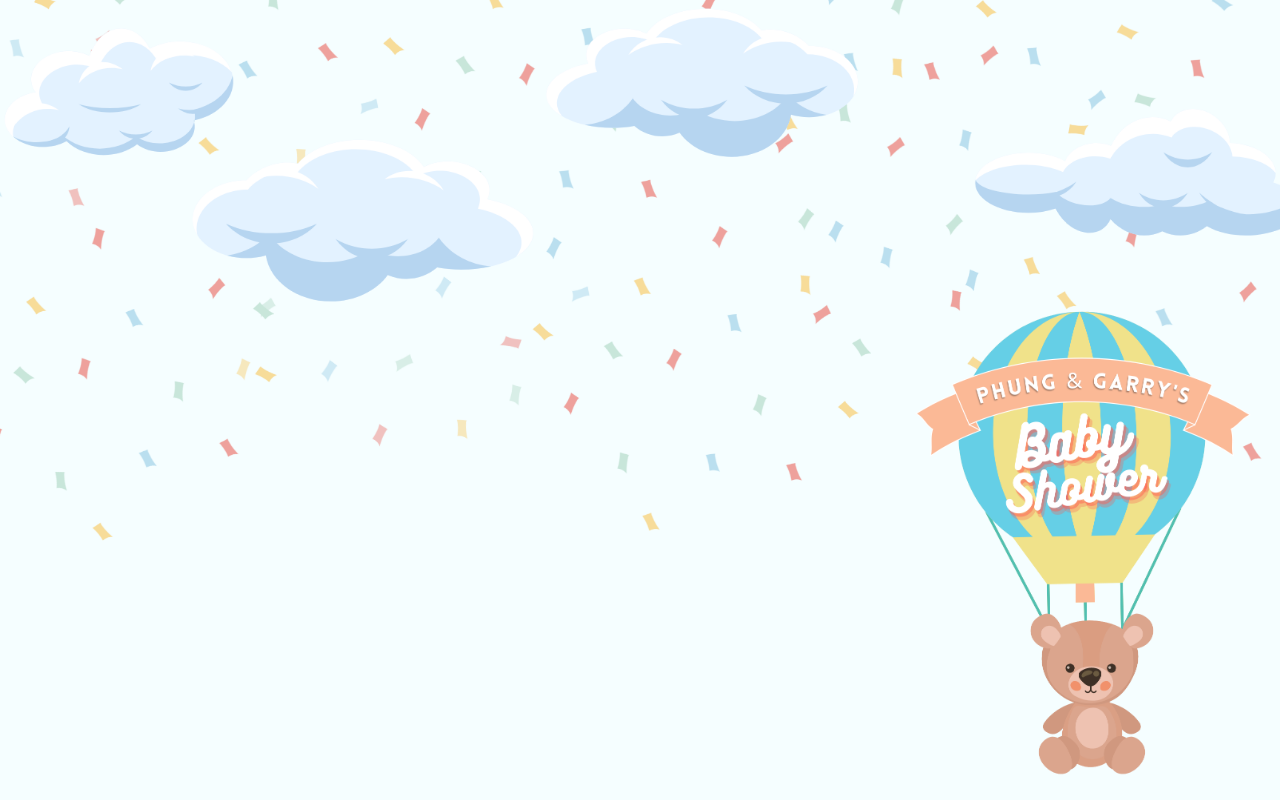
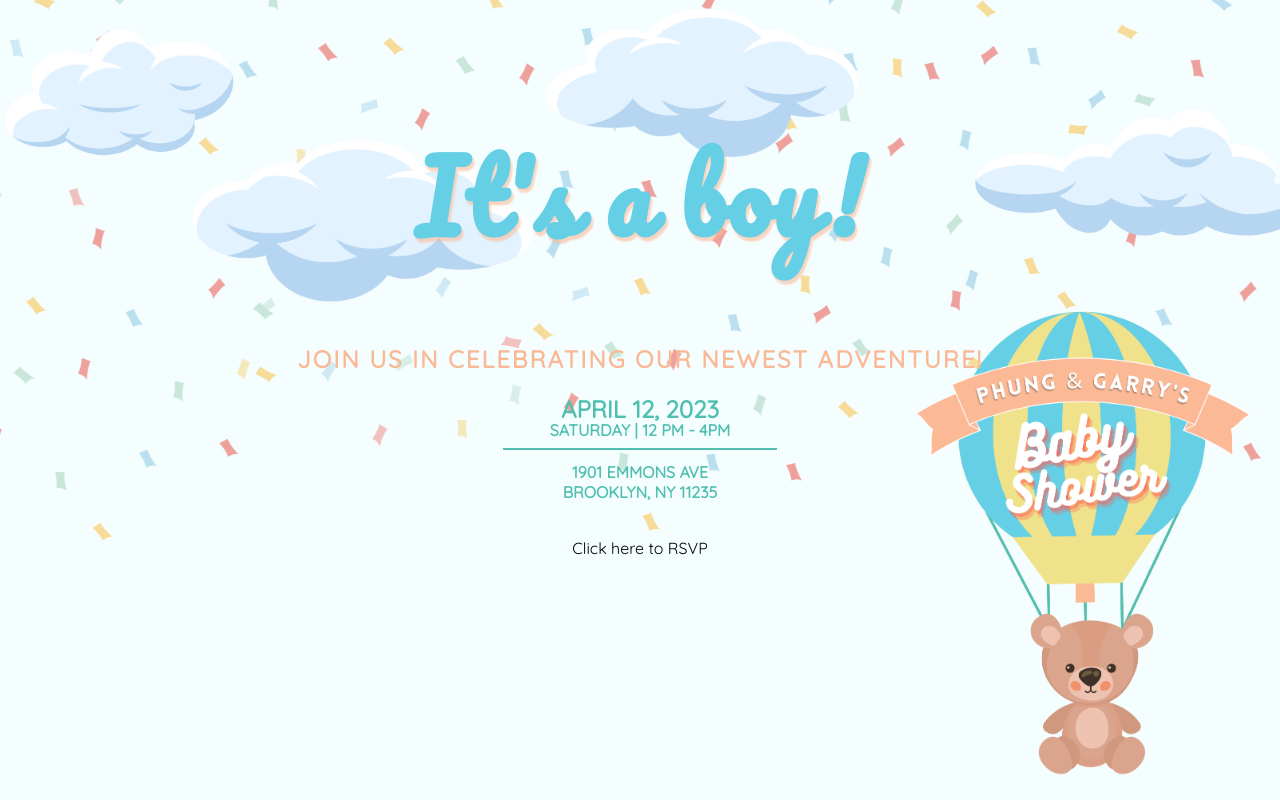
Before and after one commit to vuonga1103/phung-baby-shower, a React (Create React App) app: page / in a window 1280 px wide. Built offline with nearby package versions, Linux system fonts and the light colour scheme.

Commit message:
Add Rsvp

```diff
--- a/package.json
+++ b/package.json
@@ -6,6 +6,7 @@
     "@testing-library/jest-dom": "^5.16.5",
     "@testing-library/react": "^13.4.0",
     "@testing-library/user-event": "^13.5.0",
+    "polished": "^4.2.2",
     "react": "^18.2.0",
     "react-dom": "^18.2.0",
     "react-scripts": "5.0.1",
--- a/public/index.html
+++ b/public/index.html
@@ -15,6 +15,12 @@
       user's mobile device or desktop. See https://developers.google.com/web/fundamentals/web-app-manifest/
     -->
     <link rel="manifest" href="%PUBLIC_URL%/manifest.json" />
+    <link rel="preconnect" href="https://fonts.googleapis.com" />
+    <link rel="preconnect" href="https://fonts.gstatic.com" crossorigin />
+    <link
+      href="https://fonts.googleapis.com/css2?family=Pacifico&family=Quicksand&display=swap"
+      rel="stylesheet"
+    />
     <!--
       Notice the use of %PUBLIC_URL% in the tags above.
       It will be replaced with the URL of the `public` folder during the build.
--- a/src/App.js
+++ b/src/App.js
@@ -1,12 +1,23 @@
+import { useState, useRef } from 'react'
 import styled from 'styled-components'
 
 import hotAirBalloonBear from './images/hot-air-balloon-bear.png'
+import Intro from './Intro'
+import RsvpButton from './RsvpButton'
+import RsvpForm from './RsvpForm'
+import { MOBILE_MEDIA_QUERY } from './utils'
 
 const AppWrapper = styled.div({
   height: '100vh',
   position: 'relative',
+})
+
+const Wrapper = styled.div({
   display: 'flex',
-  justifyContent: 'center',
+  flexDirection: 'column',
+  alignItems: 'center',
+  overflow: 'auto',
+  height: '100vh',
 })
 
 const BottomRightBear = styled.img({
@@ -15,30 +26,45 @@ const BottomRightBear = styled.img({
   right: 0,
   height: '60%',
   margin: 24,
-  '@media (max-width: 768px)': {
+  zIndex: -1,
+  [MOBILE_MEDIA_QUERY]: {
     display: 'none',
   },
 })
 
 const TopBear = styled.img({
   display: 'none',
-  '@media (max-width: 768px)': {
+  [MOBILE_MEDIA_QUERY]: {
     display: 'block',
     margin: 24,
     width: 250,
-    alignSelf: 'flex-start',
   },
 })
 
 function App() {
+  const [shouldOpenRsvpForm, setShouldOpenRsvpForm] = useState(false)
+  const containerRef = useRef(null)
+
+  const handleRsvpButtonClick = () => {
+    setShouldOpenRsvpForm(!shouldOpenRsvpForm)
+    setTimeout(() => {
+      containerRef.current.scrollTop = containerRef.current.scrollHeight
+    }, 50)
+  }
+
   return (
     <AppWrapper>
-      <TopBear src={hotAirBalloonBear} alt="Bear With Hot Air Balloon" />
+      <Wrapper ref={containerRef}>
+        <TopBear src={hotAirBalloonBear} alt="Bear With Hot Air Balloon" />
+        <Intro />
+        <RsvpButton onClick={handleRsvpButtonClick} />
+        {shouldOpenRsvpForm ? <RsvpForm /> : null}
 
-      <BottomRightBear
-        src={hotAirBalloonBear}
-        alt="Bear With Hot Air Balloon"
-      />
+        <BottomRightBear
+          src={hotAirBalloonBear}
+          alt="Bear With Hot Air Balloon"
+        />
+      </Wrapper>
     </AppWrapper>
   )
 }
--- /dev/null
+++ b/src/Intro.js
@@ -0,0 +1,67 @@
+import React from 'react'
+import styled from 'styled-components'
+import { transparentize } from 'polished'
+
+import { BLUE, CORAL, GREEN, MOBILE_MEDIA_QUERY } from './utils'
+
+const Wrapper = styled.div({
+  margin: '12px 24px',
+  display: 'flex',
+  flexDirection: 'column',
+  alignItems: 'center',
+  textTransform: 'uppercase',
+  textAlign: 'center',
+})
+
+const Title = styled.h1({
+  fontSize: '6rem',
+  fontWeight: 700,
+  color: BLUE,
+  marginTop: 100,
+  fontFamily: 'Pacifico, cursive',
+  textTransform: 'none',
+  letterSpacing: 2,
+  textShadow: `2px 4px 2px ${transparentize(0.4, CORAL)}`,
+  [MOBILE_MEDIA_QUERY]: {
+    marginTop: 0,
+    fontSize: '4rem',
+  },
+})
+
+const Text = styled.section({
+  fontSize: '1rem',
+  fontWeight: 600,
+  color: GREEN,
+})
+
+const Divider = styled.div({
+  width: '40%',
+  height: 1.5,
+  backgroundColor: GREEN,
+  margin: '8px 0 0',
+})
+
+const Date = styled.h2({
+  fontSize: '1.5rem',
+  fontWeight: 700,
+  color: GREEN,
+})
+
+const Intro = () => {
+  return (
+    <Wrapper>
+      <Title>It's a boy!</Title>
+      <Text style={{ color: CORAL, letterSpacing: 2, fontSize: '1.5rem' }}>
+        Join us in celebrating our newest adventure!
+      </Text>
+
+      <Date>APRIL 12, 2023</Date>
+      <Text style={{ marginTop: -24 }}>Saturday | 12 pm - 4pm</Text>
+      <Divider />
+      <Text style={{ marginTop: 12 }}>1901 Emmons Ave</Text>
+      <Text>Brooklyn, NY 11235</Text>
+    </Wrapper>
+  )
+}
+
+export default Intro
--- /dev/null
+++ b/src/RsvpButton.js
@@ -0,0 +1,19 @@
+import React from 'react'
+import styled from 'styled-components'
+
+const Button = styled.button({
+  backgroundColor: 'unset',
+  color: 'unset',
+  border: 'unset',
+  padding: 'unset',
+  fontSize: 'unset',
+  outline: 'unset',
+  font: 'inherit',
+  cursor: 'pointer',
+  margin: 24,
+})
+const RsvpButton = ({ onClick }) => {
+  return <Button onClick={onClick}>Click here to RSVP</Button>
+}
+
+export default RsvpButton
--- /dev/null
+++ b/src/RsvpForm.js
@@ -0,0 +1,22 @@
+import React from 'react'
+import useWindowSize from './hooks/useWindowSize'
+import { MOBILE_MAX_SCREEN_WIDTH } from './utils'
+
+const RsvpForm = () => {
+  const { width } = useWindowSize()
+  return (
+    <div>
+      <iframe
+        title="RSVP Form"
+        src="https://docs.google.com/forms/d/e/1FAIpQLSdHXAmN1_qPmv8XZCVTybHrxH1sJ8ukgkAwQ7LGbs8gnUduyA/viewform?embedded=true"
+        width={width > MOBILE_MAX_SCREEN_WIDTH ? 500 : 350}
+        height="400"
+        frameborder="0"
+        marginheight="0"
+        marginwidth="0"
+      />
+    </div>
+  )
+}
+
+export default RsvpForm
--- /dev/null
+++ b/src/hooks/useWindowSize.js
@@ -0,0 +1,30 @@
+import { useState, useEffect } from 'react'
+
+// * Courtesy of usehooks.com
+function useWindowSize() {
+  // Initialize state with undefined width/height so server and client renders match
+  // Learn more here: https://joshwcomeau.com/react/the-perils-of-rehydration/
+  const [windowSize, setWindowSize] = useState({
+    width: undefined,
+    height: undefined,
+  })
+  useEffect(() => {
+    // Handler to call on window resize
+    function handleResize() {
+      // Set window width/height to state
+      setWindowSize({
+        width: window.innerWidth,
+        height: window.innerHeight,
+      })
+    }
+    // Add event listener
+    window.addEventListener('resize', handleResize)
+    // Call handler right away so state gets updated with initial window size
+    handleResize()
+    // Remove event listener on cleanup
+    return () => window.removeEventListener('resize', handleResize)
+  }, []) // Empty array ensures that effect is only run on mount
+  return windowSize
+}
+
+export default useWindowSize
--- a/src/index.css
+++ b/src/index.css
@@ -1,8 +1,8 @@
 body {
   margin: 0;
-  font-family: -apple-system, BlinkMacSystemFont, 'Segoe UI', 'Roboto', 'Oxygen',
-    'Ubuntu', 'Cantarell', 'Fira Sans', 'Droid Sans', 'Helvetica Neue',
-    sans-serif;
+  font-family: Quicksand, -apple-system, BlinkMacSystemFont, 'Segoe UI',
+    'Roboto', 'Oxygen', 'Ubuntu', 'Cantarell', 'Fira Sans', 'Droid Sans',
+    'Helvetica Neue', sans-serif;
   -webkit-font-smoothing: antialiased;
   -moz-osx-font-smoothing: grayscale;
   background-image: url('./images/background.png');
--- /dev/null
+++ b/src/utils.js
@@ -0,0 +1,7 @@
+export const GREEN = '#51bfb0'
+export const YELLOW = '#f9e698'
+export const CORAL = '#fab996'
+export const BLUE = '#65cfe6'
+
+export const MOBILE_MAX_SCREEN_WIDTH = 768
+export const MOBILE_MEDIA_QUERY = `@media (max-width: ${MOBILE_MAX_SCREEN_WIDTH}px)`
```
Also changed, not shown: 1 other file (tests, documents, lock files or other folders).
